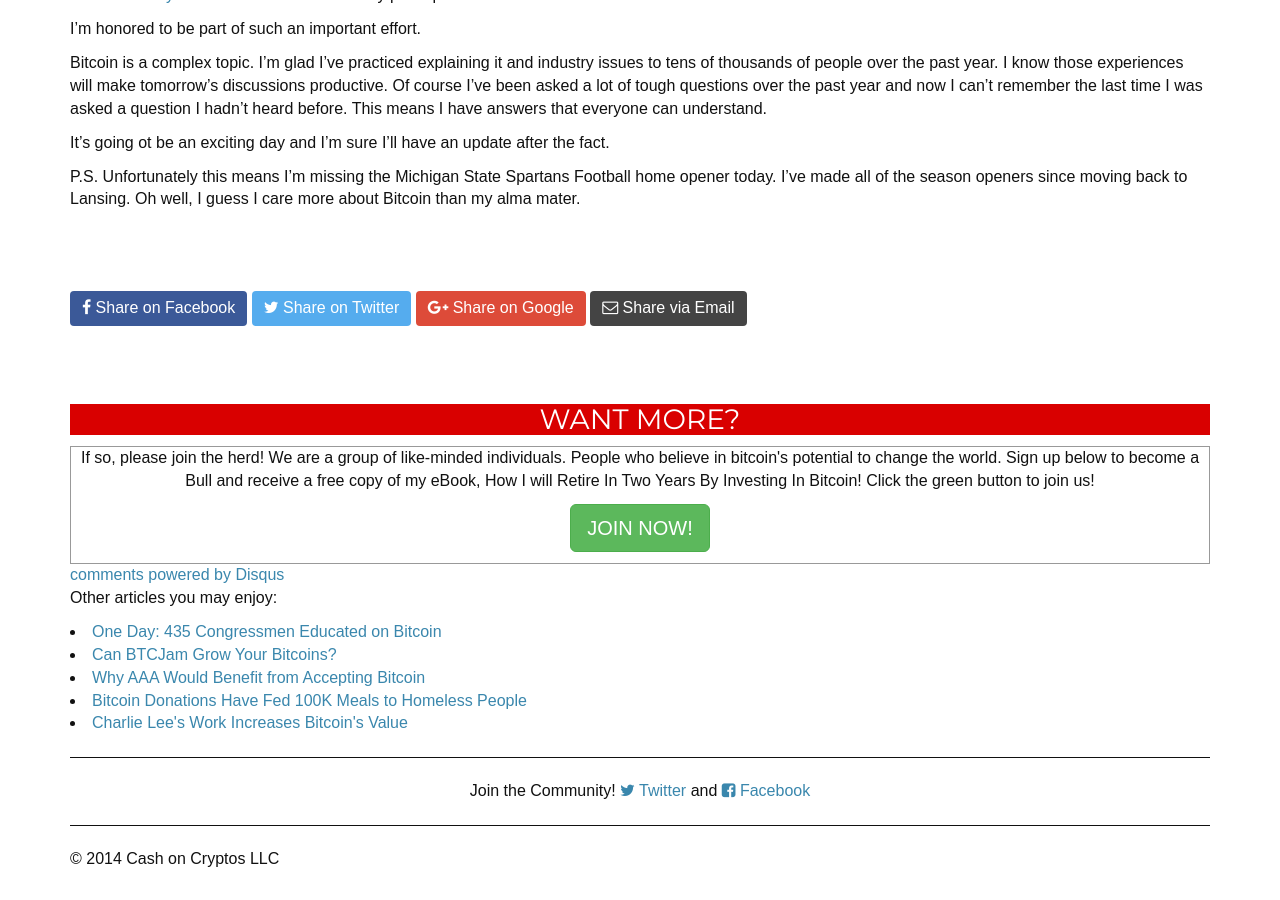
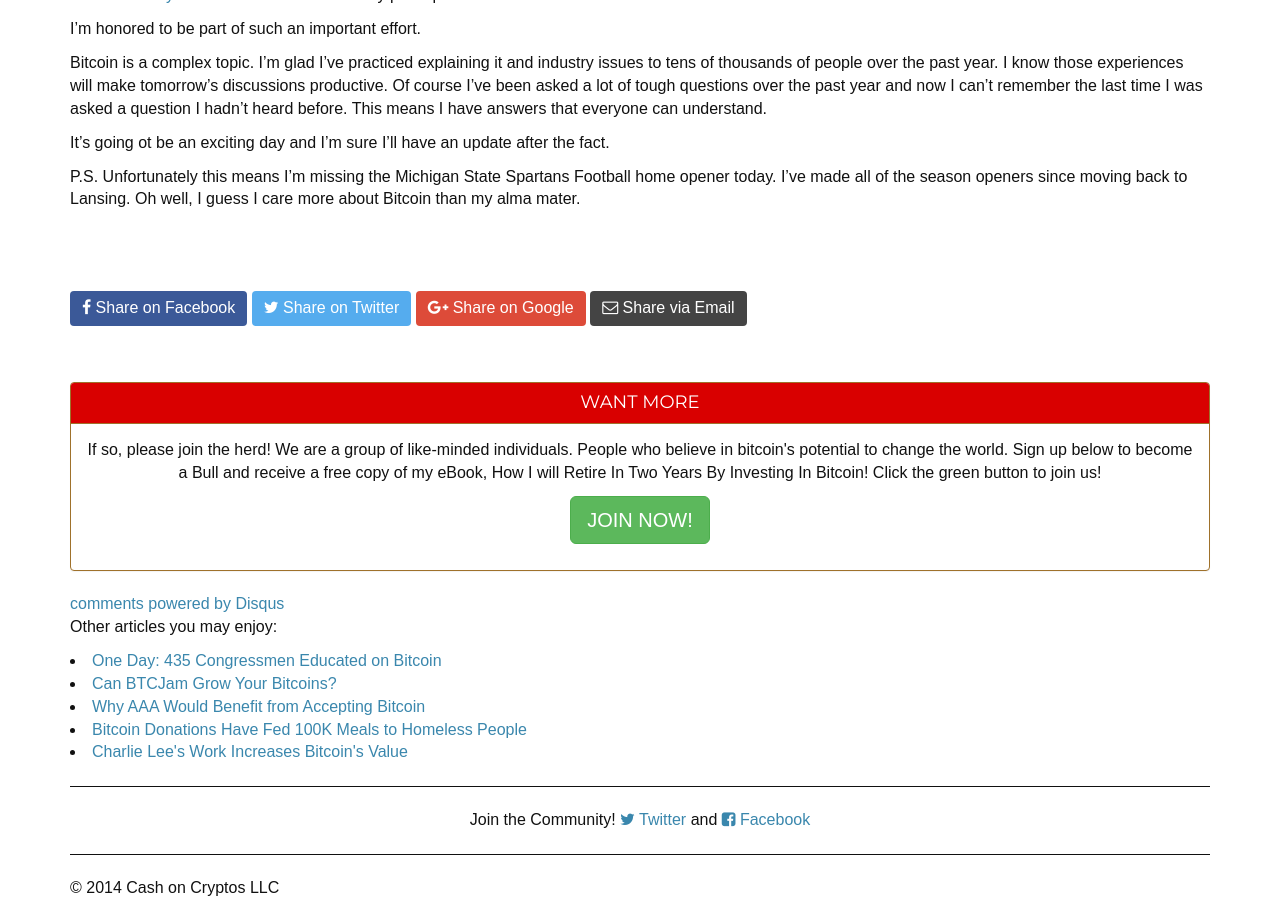
Before and after one commit to davidsilvasmith/bitcoinbulls.net, a Jekyll site: the page built from _posts/2014-08-28-david-smith-goes-to-washington.md, in a window 1280 px wide and 900 px high, scrolled down 879 px. Built offline with Jekyll 4.4.1, drawn with Linux system fonts in a browser that asks for light colours; nearby versions of some CDN libraries; some web fonts are replaced; comment, search, counter and statistics services are not loaded; before the commit the page ends 1750 px from its top, so only the background shows below that.

Commit message:
updated want more to a better looking panel

```diff
--- a/_layouts/post.html
+++ b/_layouts/post.html
@@ -43,21 +43,19 @@
 <br />
 <br />
 
-  <div width = 100% style="background-color: #d90000; color: #fff;" class="text-center">
-  		<h3>WANT MORE?</h3>
+<div class="panel panel-default">
+  <div class="panel-heading text-center" style="color:#fff;background-color: #d90000;">
+    <h3 class="panel-title">WANT MORE</h3>
   </div>
-
-	<div style="border: 1px solid #999">
-  <p class="text-center">If so, please join the herd! We are a group of like-minded individuals. People who believe in bitcoin's potential to change the world. Sign up below to become a Bull and receive a free copy of my eBook, How I will Retire In Two Years By Investing In Bitcoin! Click the green button to join us!
-  	<div class="text-center">
-  	{% include request-signup.html param="JOIN NOW!" %}
+  <div class="panel-body">
+    <p class="text-center">If so, please join the herd! We are a group of like-minded individuals. People who believe in bitcoin's potential to change the world. Sign up below to become a Bull and receive a free copy of my eBook, How I will Retire In Two Years By Investing In Bitcoin! Click the green button to join us!
+    <div class="text-center">
+    {% include request-signup.html param="JOIN NOW!" %}
   </div>
 
   </p>
-  	</div>
-
-
-
+  </div>
+</div>
 
 
 <div id="disqus_thread"></div>
```
